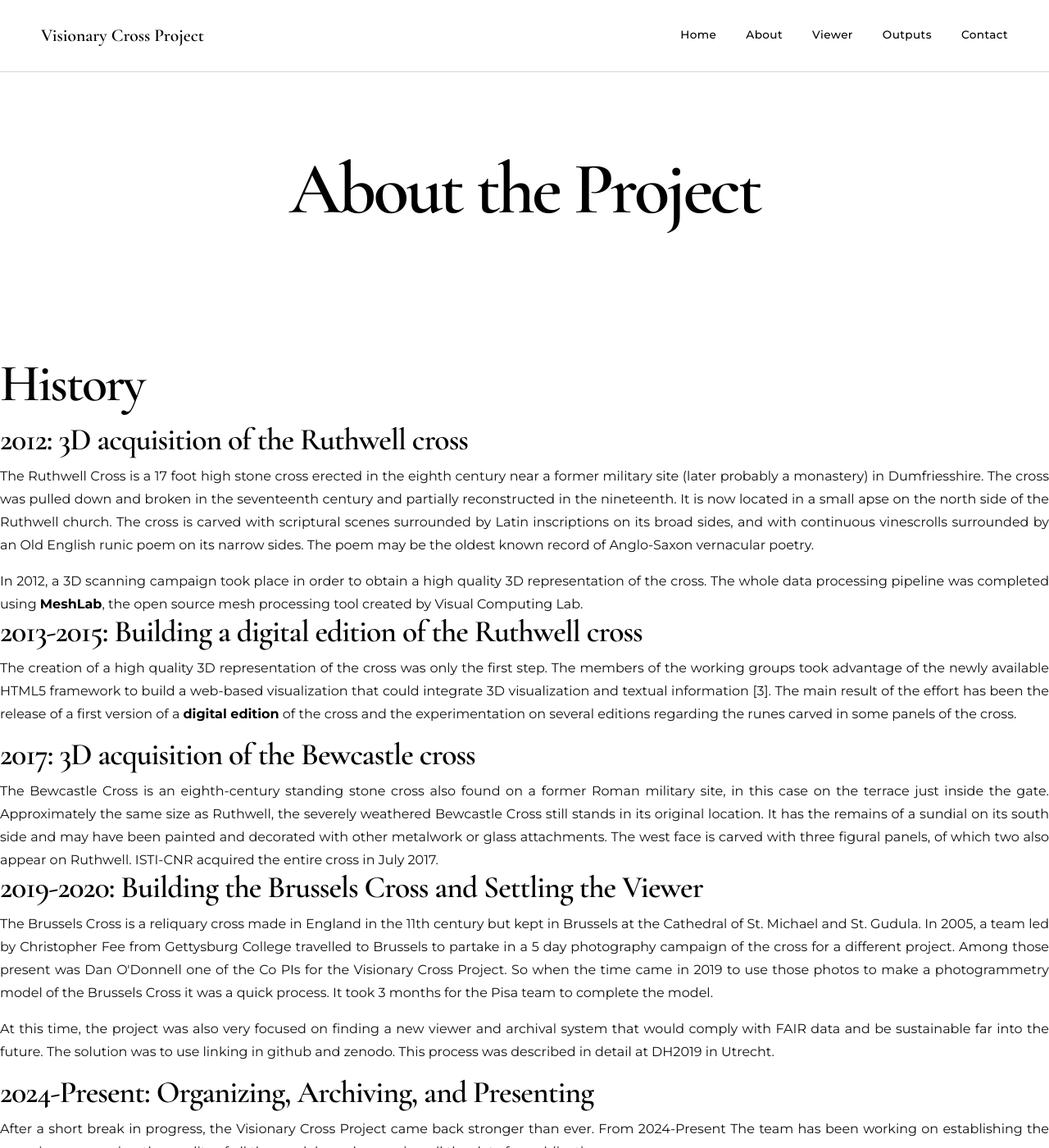
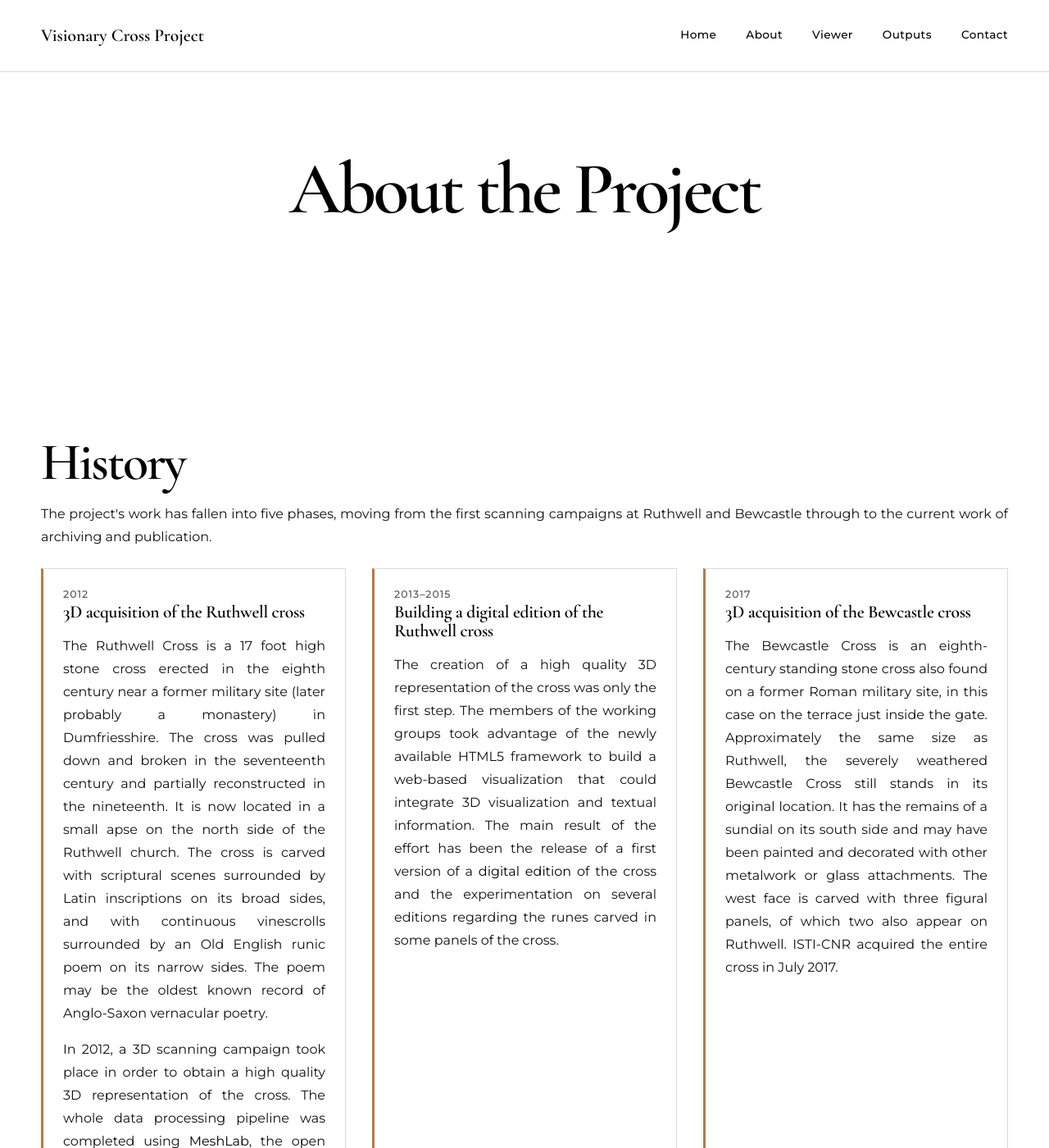
Before and after one commit to Humanities-Innovation-Lab/vcp-website, a Jekyll site: the page built from about.html, in a window 1280 px wide and 1400 px high. Shown: the whole window at 82% size. Built offline with Jekyll 4.4.1, drawn with Linux system fonts in a browser that asks for light colours; some of the changed text lies outside the part shown.

Commit message:
Align styling with the viewer: single orange accent, real webfonts
Replace the inherited five-colour logo palette with the viewer's orange
(#b87945, #8d552b on text for contrast on white). Load Cormorant Garamond
and Montserrat, which both projects declared but neither actually fetched.
Reorganise the history into the Program Areas card grid and add the CFI and
University of Lethbridge funder logos.

Co-Authored-By: Claude Opus 5 (1M context) <noreply@anthropic.com>

```diff
--- a/_includes/funding.html
+++ b/_includes/funding.html
@@ -86,14 +86,22 @@
           </p>
         </li>
         <li class="funder-logo">
-          <!-- TODO: add the Canada Foundation for Innovation logo, then place an <img> here -->
+          <img
+            class="funder-logo__img"
+            src="/assets/img/cfi_logo.png"
+            alt="Canada Foundation for Innovation / Fondation canadienne pour l'innovation"
+          />
           <p class="funder-logo__ack">
             The Visionary Cross Project is supported in part by funding from the
             Canada Foundation for Innovation.
           </p>
         </li>
         <li class="funder-logo">
-          <!-- TODO: add the University of Lethbridge logo, then place an <img> here -->
+          <img
+            class="funder-logo__img"
+            src="/assets/img/uleth_logo.webp"
+            alt="University of Lethbridge"
+          />
           <p class="funder-logo__ack">
             The Visionary Cross Project is supported in part by funding from the
             University of Lethbridge.
--- a/_includes/history.html
+++ b/_includes/history.html
@@ -1,90 +1,88 @@
-  <div class="container">
-    <div class="left">
-      <!-- TODO: image missing — add /assets/img/book.jpg then uncomment
-      <img src="/assets/img/book.jpg" alt="Project Image">
-      -->
-    </div>
+<section class="section section--program-areas" id="history">
+  <div class="wrap">
+    <h2>History</h2>
+    <p>
+      The project's work has fallen into five phases, moving from the first scanning
+      campaigns at Ruthwell and Bewcastle through to the current work of archiving and
+      publication.
+    </p>
 
-    <div class="right">
-      <div class="info">
-        <h2>History</h2>
-        <h3>2012: 3D acquisition of the Ruthwell cross</h3>
-        <p> The Ruthwell Cross is a 17 foot high stone cross erected in the eighth century near a
+    <div class="program-grid">
+      <div class="program-card">
+        <h3>2012</h3>
+        <h4>3D acquisition of the Ruthwell cross</h4>
+        <p>
+          The Ruthwell Cross is a 17 foot high stone cross erected in the eighth century near a
           former military site (later probably a monastery) in Dumfriesshire. The cross was pulled
           down and broken in the seventeenth century and partially reconstructed in the nineteenth.
           It is now located in a small apse on the north side of the Ruthwell church. The cross is
           carved with scriptural scenes surrounded by Latin inscriptions on its broad sides, and
           with continuous vinescrolls surrounded by an Old English runic poem on its narrow sides.
-          The poem may be the oldest known record of Anglo-Saxon vernacular poetry.</p>
+          The poem may be the oldest known record of Anglo-Saxon vernacular poetry.
+        </p>
+        <p>
+          In 2012, a 3D scanning campaign took place in order to obtain a high quality 3D
+          representation of the cross. The whole data processing pipeline was completed using
+          <a href="http://www.meshlab.net/" target="_blank" rel="noopener">MeshLab</a>,
+          the open source mesh processing tool created by Visual Computing Lab.
+        </p>
+      </div>
 
-        <p> In 2012, a 3D scanning campaign took place in order to obtain a high quality 3D
-          representation of the cross. The whole data processing pipeline was completed using
-          <a href="http://www.meshlab.net/"
-          target="_blank"><b>MeshLab</b></a>, the open source mesh processing tool created by Visual
-          Computing Lab.
+      <div class="program-card">
+        <h3>2013&ndash;2015</h3>
+        <h4>Building a digital edition of the Ruthwell cross</h4>
+        <p>
+          The creation of a high quality 3D representation of the cross was only the first step. The
+          members of the working groups took advantage of the newly available HTML5 framework to build
+          a web-based visualization that could integrate 3D visualization and textual information. The
+          main result of the effort has been the release of a first version of a
+          <a href="http://vcg.isti.cnr.it/cross/" target="_blank" rel="noopener">digital edition</a>
+          of the cross and the experimentation on several editions regarding the runes carved in some
+          panels of the cross.
+        </p>
+      </div>
+
+      <div class="program-card">
+        <h3>2017</h3>
+        <h4>3D acquisition of the Bewcastle cross</h4>
+        <p>
+          The Bewcastle Cross is an eighth-century standing stone cross also found on a former Roman
+          military site, in this case on the terrace just inside the gate. Approximately the same size
+          as Ruthwell, the severely weathered Bewcastle Cross still stands in its original location.
+          It has the remains of a sundial on its south side and may have been painted and decorated
+          with other metalwork or glass attachments. The west face is carved with three figural panels,
+          of which two also appear on Ruthwell. ISTI-CNR acquired the entire cross in July 2017.
+        </p>
+      </div>
+
+      <div class="program-card">
+        <h3>2019&ndash;2020</h3>
+        <h4>Building the Brussels Cross and settling the viewer</h4>
+        <p>
+          The Brussels Cross is a reliquary cross made in England in the 11th century but kept in
+          Brussels at the Cathedral of St. Michael and St. Gudula. In 2005, a team led by Christopher
+          Fee from Gettysburg College travelled to Brussels to partake in a 5 day photography campaign
+          of the cross for a different project. Among those present was Dan O'Donnell, one of the Co-PIs
+          for the Visionary Cross Project. So when the time came in 2019 to use those photos to make a
+          photogrammetry model of the Brussels Cross it was a quick process. It took 3 months for the
+          Pisa team to complete the model.
+        </p>
+        <p>
+          At this time, the project was also very focused on finding a new viewer and archival system
+          that would comply with FAIR data and be sustainable far into the future. The solution was to
+          use linking in GitHub and Zenodo. This process was described in detail at DH2019 in Utrecht.
+        </p>
+      </div>
+
+      <div class="program-card">
+        <h3>2024&ndash;present</h3>
+        <h4>Organizing, archiving, and presenting</h4>
+        <p>
+          After a short break in progress, the Visionary Cross Project came back stronger than ever.
+          From 2024 to the present, the team has been working on establishing the new viewer, ensuring
+          the quality of all the models, and preparing all the data for publication.
         </p>
       </div>
     </div>
   </div>
-
-  <div class="container">
-    <div class="left">
-      <!-- TODO: image missing — add /assets/img/scan.jpg then uncomment
-      <img src="/assets/img/scan.jpg" alt="Project Image">
-      -->
-    </div>
-
-    <div class="right">
-      <div class="info">
-        <h3>2013-2015: Building a digital edition of the Ruthwell cross</h3>
-        <p>The creation of a high quality 3D representation of the cross was only the first step. The members
-          of the working groups took advantage of the newly available HTML5 framework to build a web-based
-          visualization that could integrate 3D visualization and textual information [3]. The main result
-          of the effort has been the release of a first version of a
-          <a href="http://vcg.isti.cnr.it/cross/" target="_blank"><b>digital edition</b></a> of the cross
-          and the experimentation on several editions regarding the runes carved in some panels of the cross.
-        </p>
-
-        <h3>2017: 3D acquisition of the Bewcastle cross</h3>
-        <p> The Bewcastle Cross is an eighth-century standing stone cross also found on a former Roman
-          military site, in this case on the terrace just inside the gate. Approximately
-          the same size as Ruthwell, the severely weathered Bewcastle Cross still stands in its
-          original location. It has the remains of a sundial on its south side and may have been painted
-          and decorated with other metalwork or glass attachments. The west face is carved with three figural
-          panels, of which two also appear on Ruthwell. ISTI-CNR acquired the entire cross in July 2017.
-        </p>
-      </div>
-    </div>
-  </div>
-
-  <div class="container">
-    <div class="left">
-      <!-- TODO: image missing — add /assets/img/mcknight.png then uncomment
-      <img src="/assets/img/mcknight.png" alt="Project Image">
-      -->
-    </div>
-
-    <div class="right">
-      <div class="info">
-        <h3>2019-2020: Building the Brussels Cross and Settling the Viewer</h3>
-        <p>The Brussels Cross is a reliquary cross made in England in the 11th century but kept in Brussels
-          at the Cathedral of St. Michael and St. Gudula. In 2005, a team led by Christopher Fee from Gettysburg
-          College travelled to Brussels to partake in a 5 day photography campaign of the cross for a different
-          project. Among those present was Dan O'Donnell one of the Co PIs for the Visionary Cross Project. So
-          when the time came in 2019 to use those photos to make a photogrammetry model of the Brussels Cross it
-          was a quick process. It took 3 months for the Pisa team to complete the model.
-        </p>
-        <p>At this time, the project was also very focused on finding a new viewer and archival system that
-          would comply with FAIR data and be sustainable far into the future. The solution was to use linking
-          in github and zenodo. This process was described in detail at DH2019 in Utrecht.
-
-        </p>
-
-        <h3>2024-Present: Organizing, Archiving, and Presenting</h3>
-        <p>After a short break in progress, the Visionary Cross Project came back stronger than ever. From 2024-Present
-          The team has been working on establishing the new viewer, ensuring the quality of all the models, and preparing
-          all the data for publication.
-        </p>
-      </div>
-    </div>
-  </div>
+</section>
--- a/_layouts/pages.html
+++ b/_layouts/pages.html
@@ -13,6 +13,9 @@
 <meta property="og:type" content="website">
 <link rel="canonical" href="{{ page.url | absolute_url }}">
 
+<link rel="preconnect" href="https://fonts.googleapis.com">
+<link rel="preconnect" href="https://fonts.gstatic.com" crossorigin>
+<link rel="stylesheet" href="https://fonts.googleapis.com/css2?family=Cormorant+Garamond:ital,wght@0,400;0,500;0,600;0,700;1,400&family=Montserrat:wght@300;400;500;600;700&display=swap">
 <link rel="stylesheet" href="{{ site.baseurl }}/assets/css/main.css">
 
 </head>
--- a/_layouts/post.html
+++ b/_layouts/post.html
@@ -13,6 +13,9 @@
 <meta property="og:type" content="article">
 <link rel="canonical" href="{{ page.url | absolute_url }}">
 
+<link rel="preconnect" href="https://fonts.googleapis.com">
+<link rel="preconnect" href="https://fonts.gstatic.com" crossorigin>
+<link rel="stylesheet" href="https://fonts.googleapis.com/css2?family=Cormorant+Garamond:ital,wght@0,400;0,500;0,600;0,700;1,400&family=Montserrat:wght@300;400;500;600;700&display=swap">
 <link href="{{ site.baseurl }}/assets/css/main.css" rel="stylesheet">
 
 </head>
--- a/assets/css/main.css
+++ b/assets/css/main.css
@@ -17,16 +17,10 @@
   --primary: #000000;
   --primary-soft: #222222;
 
-  --accent: #b9915d;
-  --accent-dark: #8b6a3f;
+  --accent: #b87945;
+  --accent-dark: #8d552b;
   --accent-pale: #efe3d1;
 
-  /* Logo (bird) palette — used as subtle accents for brand cohesion */
-  --logo-green: #2f8020;
-  --logo-gold: #f0c030;
-  --logo-purple: #704080;
-  --logo-teal: #1aa3ad;
-  --logo-red: #d0341a;
 
   --text: #111111;
   --muted: #555555;
@@ -430,18 +424,13 @@ p:last-child {
 .btn--outline:hover,
 .btn--outline-light:hover,
 .btn--ghost:hover {
-  background: var(--logo-green);
+  background: var(--accent);
   color: var(--white);
-  border-color: var(--logo-green);
+  border-color: var(--accent);
 }
 
 /* Per-button hover colors drawn from the logo palette.
    Listed after the default so the modifier wins (equal specificity). */
-.btn--green:hover  { background: var(--logo-green);  color: var(--white);   border-color: var(--logo-green); }
-.btn--purple:hover { background: var(--logo-purple); color: var(--white);   border-color: var(--logo-purple); }
-.btn--teal:hover   { background: var(--logo-teal);   color: var(--white);   border-color: var(--logo-teal); }
-.btn--red:hover    { background: var(--logo-red);    color: var(--white);   border-color: var(--logo-red); }
-.btn--gold:hover   { background: var(--logo-gold);   color: var(--white);   border-color: var(--logo-gold); }
 
 /* ============================================================
    IMAGE + TEXT SPLIT SECTIONS
@@ -552,16 +541,10 @@ p:last-child {
   display: flex;
   flex-direction: column;
   border: 1px solid rgba(0, 0, 0, 0.14);
-  border-left: 3px solid var(--logo-green);
+  border-left: 3px solid var(--accent);
   transition: transform 0.25s ease, box-shadow 0.25s ease;
 }
 
-/* Each card carries a different logo color on its left edge */
-.card:nth-child(5n+1) { border-left-color: var(--logo-green); }
-.card:nth-child(5n+2) { border-left-color: var(--logo-gold); }
-.card:nth-child(5n+3) { border-left-color: var(--logo-purple); }
-.card:nth-child(5n+4) { border-left-color: var(--logo-teal); }
-.card:nth-child(5n+5) { border-left-color: var(--logo-red); }
 
 .card:hover {
   transform: translateY(-3px);
@@ -598,7 +581,7 @@ p:last-child {
 }
 
 .card__tag {
-  color: var(--logo-teal);
+  color: var(--accent-dark);
 }
 
 .card__title {
@@ -631,8 +614,8 @@ p:last-child {
 }
 
 .card__link:hover {
-  color: var(--logo-green);
-  border-bottom-color: var(--logo-green);
+  color: var(--accent-dark);
+  border-bottom-color: var(--accent);
 }
 
 /* Home output cards: pin the link to the bottom, like the outputs page */
@@ -1054,8 +1037,8 @@ p:last-child {
 }
 
 .card__read-more:hover {
-  color: var(--logo-green);
-  border-bottom-color: var(--logo-green);
+  color: var(--accent-dark);
+  border-bottom-color: var(--accent);
 }
 
 /* Outputs page: stacked full-width rows (image left when present, text
@@ -1126,7 +1109,7 @@ p:last-child {
 
 .outputs-search:focus {
   outline: none;
-  border-color: var(--logo-teal);
+  border-color: var(--accent);
 }
 
 .outputs-filter {
@@ -1149,13 +1132,13 @@ p:last-child {
 }
 
 .outputs-chip:hover {
-  border-color: var(--logo-teal);
-  color: var(--logo-teal);
+  border-color: var(--accent);
+  color: var(--accent-dark);
 }
 
 .outputs-chip.is-active {
-  background: var(--logo-teal);
-  border-color: var(--logo-teal);
+  background: var(--accent);
+  border-color: var(--accent);
   color: var(--white);
 }
 
@@ -1194,13 +1177,13 @@ p:last-child {
 }
 
 .pagination__btn:hover:not(:disabled) {
-  border-color: var(--logo-teal);
-  color: var(--logo-teal);
+  border-color: var(--accent);
+  color: var(--accent-dark);
 }
 
 .pagination__btn.is-active {
-  background: var(--logo-teal);
-  border-color: var(--logo-teal);
+  background: var(--accent);
+  border-color: var(--accent);
   color: var(--white);
 }
 
@@ -1352,8 +1335,8 @@ p:last-child {
 }
 
 .connect-feature__panel p a {
-  color: var(--logo-teal);
-  border-bottom: 1px solid var(--logo-teal);
+  color: var(--accent-dark);
+  border-bottom: 1px solid var(--accent);
 }
 
 /* Contact page — single centered card, no image */
@@ -1400,8 +1383,8 @@ p:last-child {
 }
 
 .contact-card p a {
-  color: var(--logo-teal);
-  border-bottom: 1px solid var(--logo-teal);
+  color: var(--accent-dark);
+  border-bottom: 1px solid var(--accent);
 }
 
 /* ============================================================
@@ -1756,17 +1739,11 @@ p:last-child {
 .program-card {
   padding: 1.5rem;
   border: 1px solid rgba(0,0,0,0.14);
-  border-left: 3px solid var(--logo-green);
+  border-left: 3px solid var(--accent);
   border-radius: 0;
   background: #fff;
 }
 
-/* Each card carries a different logo color on its left edge */
-.program-card:nth-child(5n+1) { border-left-color: var(--logo-green); }
-.program-card:nth-child(5n+2) { border-left-color: var(--logo-gold); }
-.program-card:nth-child(5n+3) { border-left-color: var(--logo-purple); }
-.program-card:nth-child(5n+4) { border-left-color: var(--logo-teal); }
-.program-card:nth-child(5n+5) { border-left-color: var(--logo-red); }
 
 .program-card h3 {
   margin-bottom: 0.25rem;
@@ -1839,7 +1816,7 @@ p:last-child {
 
 .research-banner__label {
   text-align: left;
-  color: var(--logo-teal);
+  color: var(--accent-dark);
   font-size: 0.72rem;
   font-weight: 500;
   letter-spacing: 0.08em;
@@ -1913,7 +1890,7 @@ p:last-child {
 
 .outputs-label {
   text-align: left;
-  color: var(--logo-teal);
+  color: var(--accent-dark);
   font-size: var(--label-size);
   font-weight: 500;
   letter-spacing: 0.08em;
@@ -1950,18 +1927,12 @@ p:last-child {
   content: "\2022";
   font-size: 1.5rem;
   line-height: 1;
-  color: var(--logo-teal);
+  color: var(--accent-dark);
   flex-shrink: 0;
   min-width: 0.7rem;
   text-align: center;
 }
 
-/* Each bullet takes a different logo color, cycling the palette */
-.outputs-list li:nth-child(5n+1)::before { color: var(--logo-green); }
-.outputs-list li:nth-child(5n+2)::before { color: var(--logo-gold); }
-.outputs-list li:nth-child(5n+3)::before { color: var(--logo-purple); }
-.outputs-list li:nth-child(5n+4)::before { color: var(--logo-red); }
-.outputs-list li:nth-child(5n+5)::before { color: var(--logo-teal); }
 
 /* ============================================================
    FUNDING
@@ -2039,7 +2010,7 @@ p:last-child {
   line-height: 1.4;
   letter-spacing: 0.06em;
   text-transform: uppercase;
-  color: var(--logo-teal);
+  color: var(--accent-dark);
   margin: 0;
   /* text-align:center overrides the global justified <p> rule, which
      otherwise spreads a multi-word role line edge-to-edge.
@@ -2111,7 +2082,7 @@ p:last-child {
   font-weight: 500;
   letter-spacing: 0.08em;
   text-transform: uppercase;
-  color: var(--logo-teal);
+  color: var(--accent-dark);
 }
 
 .funding-item__title {
@@ -2139,7 +2110,7 @@ p:last-child {
 }
 
 .funding-item__note--current {
-  color: var(--logo-green);
+  color: var(--accent-dark);
   font-weight: 600;
 }
 
@@ -2312,10 +2283,6 @@ p:last-child {
   gap: 0.5rem;
 }
 
-/* Each legend entry carries its own logo color */
-.page-legend__list li:nth-child(1) { --legend-color: var(--logo-gold); }
-.page-legend__list li:nth-child(2) { --legend-color: var(--logo-purple); }
-.page-legend__list li:nth-child(3) { --legend-color: var(--logo-red); }
 
 .page-legend__link {
   display: block;
@@ -2371,16 +2338,9 @@ p:last-child {
 .publication {
   background: var(--white);
   border: 1px solid rgba(0, 0, 0, 0.12);
-  border-left: 3px solid var(--logo-green);
+  border-left: 3px solid var(--accent);
   padding: 1.1rem 1.35rem;
 }
-
-/* Rotate the logo palette down each list, as the cards do */
-.publication:nth-child(5n+1) { border-left-color: var(--logo-green); }
-.publication:nth-child(5n+2) { border-left-color: var(--logo-gold); }
-.publication:nth-child(5n+3) { border-left-color: var(--logo-purple); }
-.publication:nth-child(5n+4) { border-left-color: var(--logo-teal); }
-.publication:nth-child(5n+5) { border-left-color: var(--logo-red); }
 
 .publication > p { margin: 0 0 0.3rem; }
 .publication > p:last-child { margin-bottom: 0; }
@@ -2467,15 +2427,9 @@ p:last-child {
 .viewer-entry {
   background: var(--white);
   border: 1px solid rgba(0, 0, 0, 0.12);
-  border-left: 3px solid var(--logo-green);
+  border-left: 3px solid var(--accent);
   padding: 1.5rem 1.75rem 1.75rem;
 }
-
-.viewer-entry:nth-child(5n+1) { border-left-color: var(--logo-green); }
-.viewer-entry:nth-child(5n+2) { border-left-color: var(--logo-gold); }
-.viewer-entry:nth-child(5n+3) { border-left-color: var(--logo-purple); }
-.viewer-entry:nth-child(5n+4) { border-left-color: var(--logo-teal); }
-.viewer-entry:nth-child(5n+5) { border-left-color: var(--logo-red); }
 
 .viewer-entry__head {
   display: flex;
```
Also changed, not shown: assets/img/cfi_logo.png (added), assets/img/uleth_logo.webp (added).
